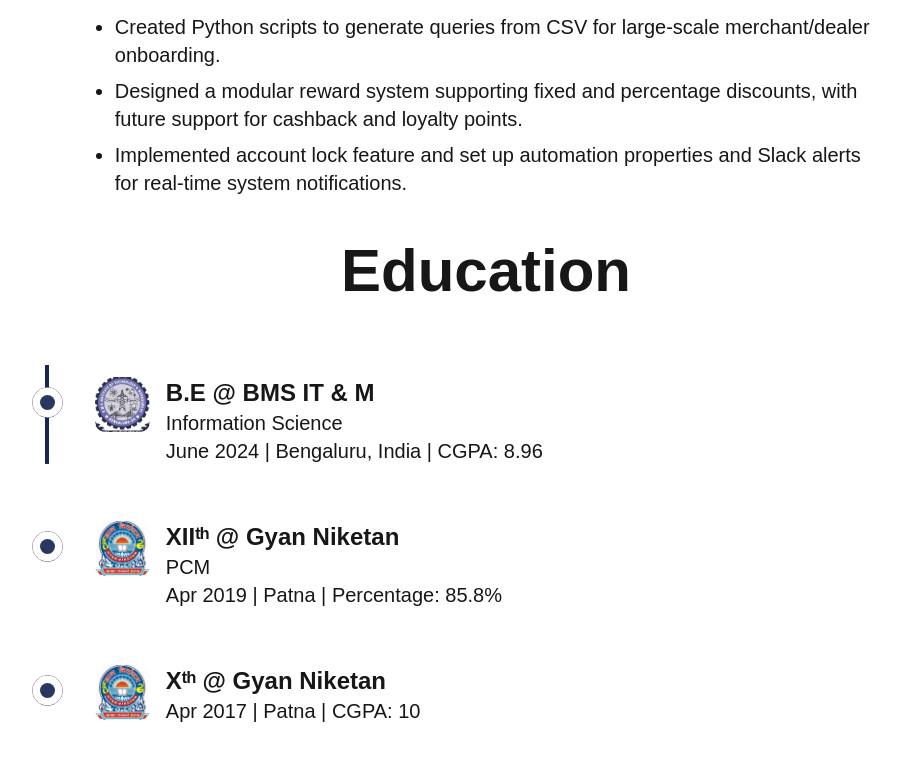
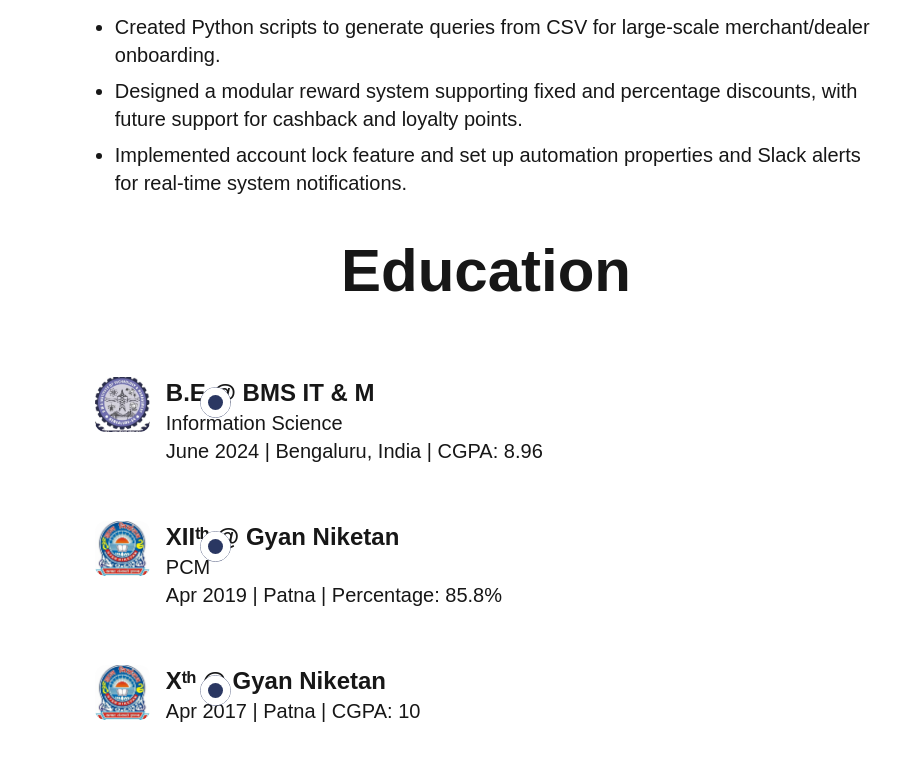
Before and after one commit to adi7pranav/my-portfolio, a Next.js app: page /experience in a window 1280 px wide. Shown: the part 1003-1764 px from the top of the page, without its empty margins (154-1055 px from the left). Built offline with nearby package versions, Linux system fonts and the light colour scheme.

Commit message:
type fix

```diff
--- a/src/app/experience/page.tsx
+++ b/src/app/experience/page.tsx
@@ -1,8 +1,19 @@
 "use client";
-import { motion, useScroll } from "motion/react";
 import { useRef } from "react";
 import LiIcon from "@/components/liIcon";
-const ExpDetails = ({
+
+// Define Props for Experience
+interface ExperienceProps {
+  position: string;
+  company: string;
+  companyLink: string;
+  time: string;
+  address: string;
+  work: string[];
+  imageSrc: string;
+}
+
+const ExpDetails: React.FC<ExperienceProps> = ({
   position,
   company,
   companyLink,
@@ -11,23 +22,15 @@ const ExpDetails = ({
   work,
   imageSrc,
 }) => {
-  const ref = useRef(null);
+  const ref = useRef<HTMLLIElement>(null);
 
   return (
-    <li
-      ref={ref}
-      className="my-8 first:mt-0 last:mb-0 w-[70%] mx-auto flex flex-col justify-between"
-    >
-
+    <li ref={ref} className="my-8 first:mt-0 last:mb-0 w-[70%] mx-auto flex flex-col justify-between">
       <LiIcon reference={ref} />
       <div className="bg-white/70 dark:bg-black/70 backdrop-blur-sm p-3 rounded-lg">
         <div className="flex justify-start items-start gap-4 left-16">
           {/* Image */}
-        <img
-          src={imageSrc}
-          alt="Company Logo"
-          className="w-[55px] h-[55px] rounded-[10px] object-cover"
-        />
+          <img src={imageSrc} alt="Company Logo" className="w-[55px] h-[55px] rounded-[10px] object-cover" />
 
           {/* Text Content */}
           <div>
@@ -44,7 +47,6 @@ const ExpDetails = ({
         </div>
 
         {/* Work List */}
-
         <ul className="list-disc pl-5 mt-2 space-y-2 text-xl">
           {work.map((point, index) => (
             <li key={index}>{point}</li>
@@ -55,7 +57,19 @@ const ExpDetails = ({
   );
 };
 
-const EduDetails = ({
+// Define Props for Education
+interface EducationProps {
+  degree: string;
+  course?: string;
+  institute: string;
+  instituteLink?: string;
+  time: string;
+  address: string;
+  marks: string;
+  imageSrc: string;
+}
+
+const EduDetails: React.FC<EducationProps> = ({
   degree,
   course,
   institute,
@@ -65,33 +79,30 @@ const EduDetails = ({
   marks,
   imageSrc,
 }) => {
-  const ref = useRef(null);
+  const ref = useRef<HTMLLIElement>(null);
 
   return (
-    <li
-      ref={ref}
-      className="my-8 first:mt-0 last:mb-0 w-[70%] mx-auto flex flex-col justify-between"
-    >
+    <li ref={ref} className="my-8 first:mt-0 last:mb-0 w-[70%] mx-auto flex flex-col justify-between">
       <LiIcon reference={ref} />
       <div className="bg-white/70 dark:bg-black/70 backdrop-blur-sm p-3 rounded-lg">
         <div className="flex justify-start items-start gap-4 left-16">
           {/* Image */}
-        <img
-          src={imageSrc}
-          alt="Company Logo"
-          className="w-[55px] h-[55px] rounded-[10px] object-cover"
-        />
+          <img src={imageSrc} alt="Institute Logo" className="w-[55px] h-[55px] rounded-[10px] object-cover" />
 
           {/* Text Content */}
           <div>
             <h3 className="capitalize font-bold text-lg sm:text-2xl flex items-center">
               {degree}&nbsp;
+              {instituteLink ? (
                 <a href={instituteLink} target="_blank" rel="noopener noreferrer">
                   @ {institute}
                 </a>
+              ) : (
+                `@ ${institute}`
+              )}
             </h3>
             <span className="capitalize text-xl text-dark/75">
-          {course?.trim() !== "" ?<>{course} <br/></> : <></>}
+              {course?.trim() ? <>{course} <br /></> : null}
               {time} | {address} | {marks}
             </span>
           </div>
@@ -101,22 +112,20 @@ const EduDetails = ({
   );
 };
 
+// Main Experience Component
 export default function Experience() {
-  const ref = useRef(null);
   return (
     <main className="relative min-h-screen transition-all duration-5000 dark:text-white pt-20 pb-20">
       <div className="relative flex-row items-center justify-center">
-        <h2 className="font-bold text-6xl mb-16 w-full text-center ">
-          Experience
-        </h2>
+        <h2 className="font-bold text-6xl mb-16 w-full text-center">Experience</h2>
         <div className="w-[90%] mx-auto relative">
           <ul>
             <ExpDetails
               position="SDE"
               company="Moneyview"
               companyLink="https://moneyview.in/"
-              time="July, 2024 - Present  "
-              address=" Bengaluru, India"
+              time="July, 2024 - Present"
+              address="Bengaluru, India"
               imageSrc="./mv1.jpg"
               work={[
                 "Contributed to the creation of the BNPL flow for iOS PWA users, ensuring smooth backend integration while handling edge cases in purchase details fetching and lead creation, improving system stability.",
@@ -144,40 +153,35 @@ export default function Experience() {
           </ul>
         </div>
       </div>
-      <h2 className="font-bold text-6xl mb-16 mt-8 w-full text-center ">
-        Education
-      </h2>
+
+      <h2 className="font-bold text-6xl mb-16 mt-8 w-full text-center">Education</h2>
       <div className="w-[90%] mx-auto relative mb-16">
         <ul>
           <EduDetails
             degree="B.E"
-            course = "Information Science"
-            instituteLink=""
+            course="Information Science"
             institute="BMS IT & M"
             time="June 2024"
             address="Bengaluru, India"
+            marks="CGPA: 8.96"
             imageSrc="./bmsit.jpg"
-            marks="CGPA: 8.96"
           />
           <EduDetails
             degree="XIIᵗʰ"
-            course = "PCM"
-            instituteLink=""
+            course="PCM"
             institute="Gyan Niketan"
             time="Apr 2019"
-            address="Patna  "
+            address="Patna"
+            marks="Percentage: 85.8%"
             imageSrc="./gn.jpg"
-            marks="Percentage: 85.8%"
           />
           <EduDetails
             degree="Xᵗʰ"
-            course =""
             institute="Gyan Niketan"
-            instituteLink=""
             time="Apr 2017"
-            address="Patna  "
+            address="Patna"
+            marks="CGPA: 10"
             imageSrc="./gn.jpg"
-            marks="CGPA: 10"
           />
         </ul>
       </div>
--- a/src/components/liIcon.tsx
+++ b/src/components/liIcon.tsx
@@ -1,15 +1,22 @@
-import React from "react";
+"use client";
+import React, { RefObject } from "react";
 import { motion, useScroll, useTransform } from "framer-motion";
 
-const LiIcon = ({ reference }) => {
+// Define Props for LiIcon
+interface LiIconProps {
+  reference: RefObject<HTMLLIElement | null>;
+}
+
+const LiIcon: React.FC<LiIconProps> = ({ reference }) => {
   const { scrollYProgress } = useScroll({
     target: reference,
     offset: ["start end", "center start"],
   });
+
   const scaledProgress = useTransform(scrollYProgress, [0, 1], [0, 1]);
 
   return (
-    <div >
+    <div className="relative"> {/* Ensures correct positioning */}
       {/* Vertical Line */}
       <motion.div
         style={{ scaleY: scaledProgress }}
@@ -17,8 +24,8 @@ const LiIcon = ({ reference }) => {
       />
 
       {/* Icon */}
-      <figure className="absolute left-[0px] sm:left-[100px]  stroke-dark z-[10]">
-        <svg className="" width="75" height="75" viewBox="0 0 100 100">
+      <figure className="absolute left-[-5px] sm:left-[95px] stroke-dark z-10">
+        <svg width="75" height="75" viewBox="0 0 100 100">
           <circle cx="50" cy="50" r="20" className="stroke-blue-950 stroke-1 fill-none" />
           <motion.circle
             cx="50"
```
Lines whose indentation alone changed are shown as unchanged.
